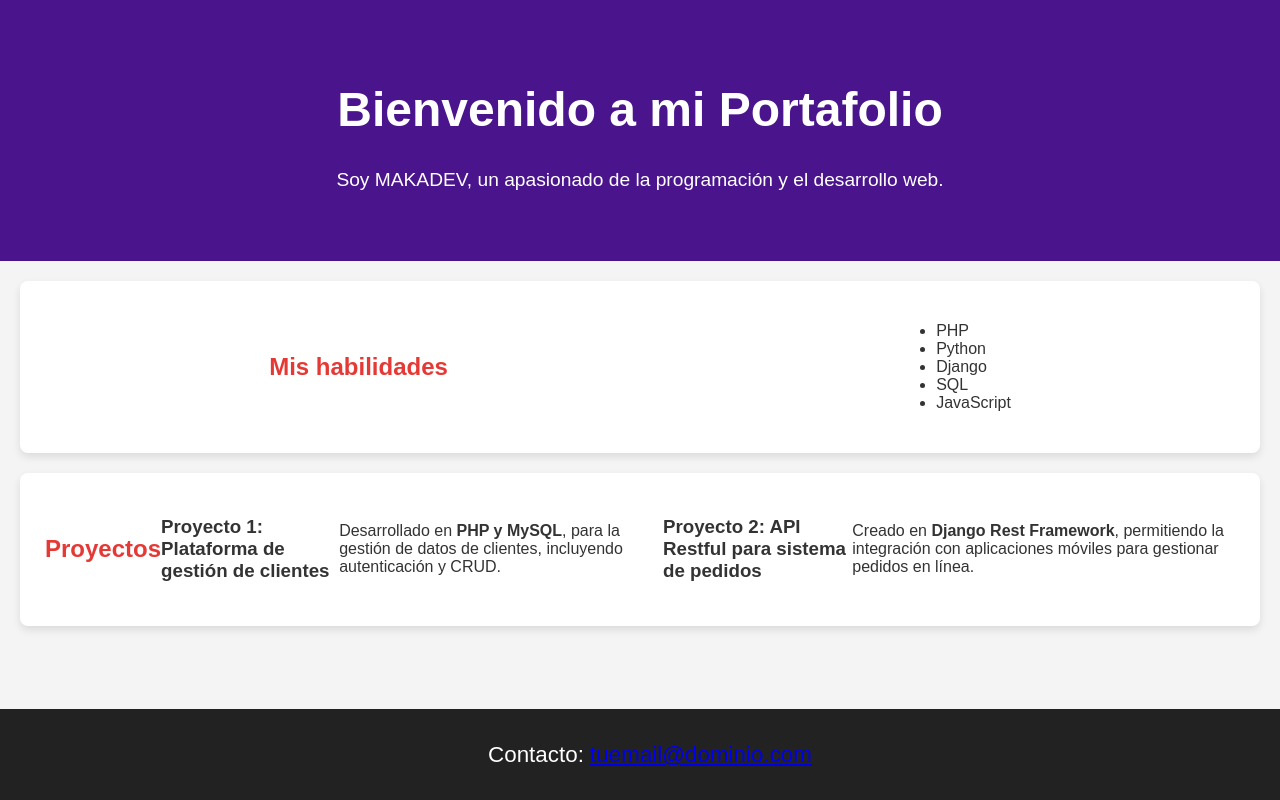
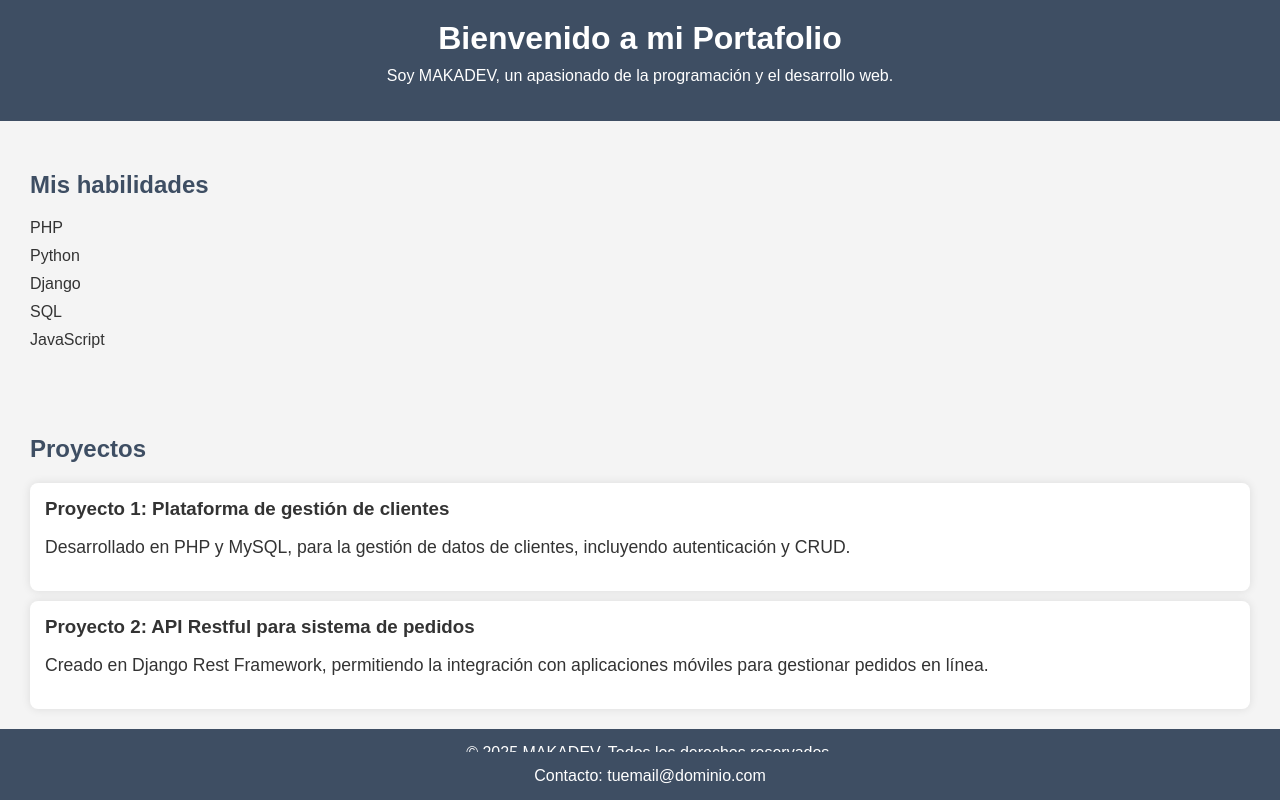
Before and after one commit to MAKADEV-coder/MAKADEV.github.io, a plain HTML site: page index.html in a window 1280 px wide. Drawn offline with Linux system fonts and the light colour scheme.

Commit message:
cambios modificaciones habilidades

```diff
--- a/index.html
+++ b/index.html
@@ -3,18 +3,16 @@
 <head>
     <meta charset="UTF-8">
     <meta name="viewport" content="width=device-width, initial-scale=1.0">
-    <meta http-equiv="X-UA-Compatible" content="ie=edge">
-    <title>Portafolio MAKADEV</title>
+    <title>Portafolio de MAKADEV</title>
     <link rel="stylesheet" href="styles.css">
 </head>
 <body>
-
     <header>
         <h1>Bienvenido a mi Portafolio</h1>
         <p>Soy MAKADEV, un apasionado de la programación y el desarrollo web.</p>
     </header>
 
-    <section>
+    <section class="skills">
         <h2>Mis habilidades</h2>
         <ul>
             <li>PHP</li>
@@ -25,22 +23,25 @@
         </ul>
     </section>
 
-      <section>
+    <section class="projects">
         <h2>Proyectos</h2>
+        <div class="project">
             <h3>Proyecto 1: Plataforma de gestión de clientes</h3>
-        <p>Desarrollado en <strong>PHP y MySQL</strong>, para la gestión de datos de clientes, incluyendo autenticación y CRUD.</p>
-
+            <p>Desarrollado en PHP y MySQL, para la gestión de datos de clientes, incluyendo autenticación y CRUD.</p>
+        </div>
+        <div class="project">
             <h3>Proyecto 2: API Restful para sistema de pedidos</h3>
-        <p>Creado en <strong>Django Rest Framework</strong>, permitiendo la integración con aplicaciones móviles para gestionar pedidos en línea.</p>
+            <p>Creado en Django Rest Framework, permitiendo la integración con aplicaciones móviles para gestionar pedidos en línea.</p>
+        </div>
     </section>
 
-
     <footer>
-        <p>&copy; 2025 MAKADEV. Todos los derechos reservados.</p>
+        <p>© 2025 MAKADEV. Todos los derechos reservados.</p>
+        <p>Contacto: <a href="mailto:tuemail@dominio.com">tuemail@dominio.com</a></p>
     </footer>
-
 </body>
 </html>
+
 
 
     <footer>
--- a/styles.css
+++ b/styles.css
@@ -1,81 +1,77 @@
-/* Estilos base */
+/* Estilos generales */
 body {
     font-family: Arial, sans-serif;
-    background-color: #f4f4f4;
     margin: 0;
     padding: 0;
+    background-color: #f4f4f4;
     color: #333;
 }
 
 header {
-    background-color: #4a148c; /* Morado */
-    color: white;
+    background-color: #3e4e63;
+    color: #fff;
     text-align: center;
-    padding: 40px;
+    padding: 20px;
 }
 
 header h1 {
-    font-size: 1.8em;
+    margin: 0;
 }
 
 header p {
-    font-size: 1.2em;
+    margin-top: 10px;
 }
 
 section {
     padding: 20px;
-    margin: 20px;
-    background-color: white;
-    border-radius: 8px;
-    box-shadow: 0 4px 8px rgba(0, 0, 0, 0.1);
+    margin: 10px;
 }
 
-section h2 {
-    color: #e53935; /* Rojo */
+h2 {
+    color: #3e4e63;
+}
+
+ul {
+    list-style-type: none;
+    padding: 0;
+}
+
+li {
+    margin-bottom: 10px;
+}
+
+.project {
+    background-color: #fff;
+    padding: 15px;
+    margin: 10px 0;
+    border-radius: 8px;
+    box-shadow: 0 0 10px rgba(0, 0, 0, 0.1);
+}
+
+.project h3 {
+    margin: 0;
+    color: #333;
+}
+
+.project p {
+    font-size: 1.1em;
 }
 
 footer {
+    background-color: #3e4e63;
+    color: #fff;
     text-align: center;
-    background-color: #222;
-    color: white;
     padding: 10px;
     position: fixed;
     width: 100%;
     bottom: 0;
 }
 
-/* Estilos para pantallas más grandes */
-@media (min-width: 768px) {
-    header {
-        padding: 50px;
-    }
-
-    header h1 {
-        font-size: 2.5em;
-    }
-
-    section {
-        padding: 25px;
-    }
-
-    footer {
-        font-size: 1.2em;
-    }
+footer p {
+    margin: 5px 0;
 }
 
-/* Estilos para pantallas aún más grandes (desktops) */
-@media (min-width: 1024px) {
-    header h1 {
-        font-size: 3em;
-    }
-
-    section {
-        display: flex;
-        justify-content: space-around;
-        align-items: center;
-    }
-
-    footer {
-        font-size: 1.4em;
-    }
+footer a {
+    color: #fff;
+    text-decoration: none;
 }
```
Lines whose indentation alone changed are shown as unchanged.
